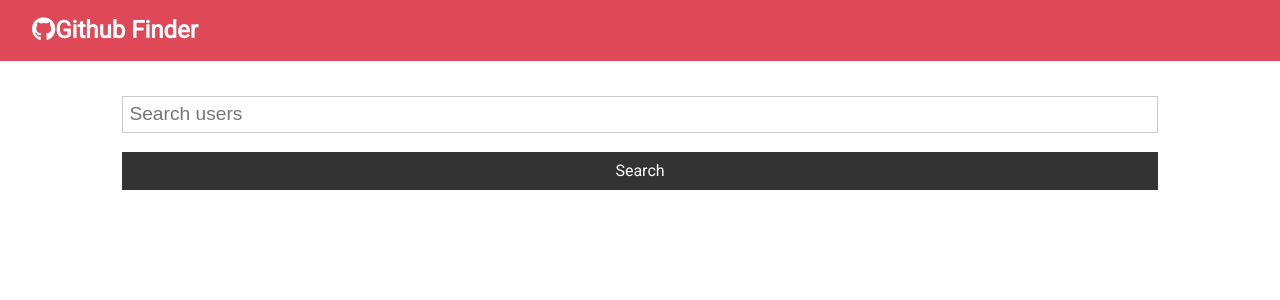
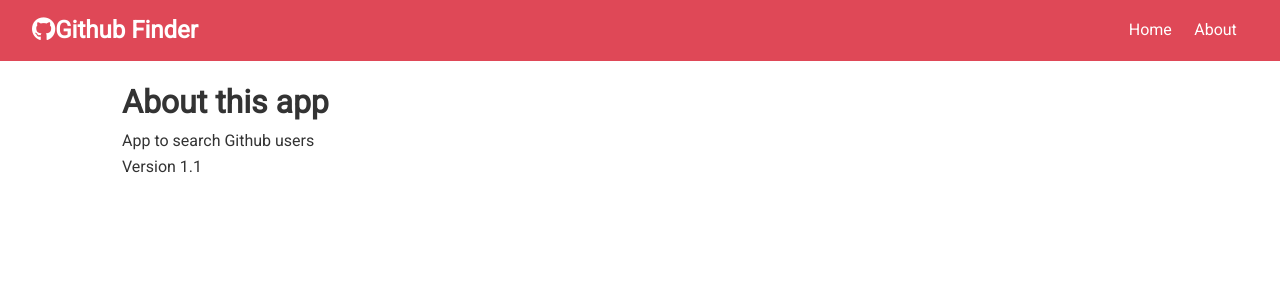
Before and after one commit to jelenastj/github_finder, a React (Create React App) app: page /about in a window 1280 px wide. Shown: the top 300 px of the page. Built offline with nearby package versions, Linux system fonts and the light colour scheme.

Commit message:
added router

```diff
--- a/package.json
+++ b/package.json
@@ -9,6 +9,7 @@
     "axios": "^0.20.0",
     "react": "^16.13.1",
     "react-dom": "^16.13.1",
+    "react-router-dom": "^5.2.0",
     "react-scripts": "3.4.3"
   },
   "scripts": {
--- a/src/App.js
+++ b/src/App.js
@@ -1,10 +1,12 @@
-import React, { Component } from 'react';
+import React, { Component, Fragment } from 'react';
+import { BrowserRouter as Router, Switch, Route } from 'react-router-dom'
 import Navbar from './components/layout/Navbar';
 import Users from './components/users/Users';
 import Search from './components/users/Search';
 import axios from 'axios';
 import './App.css';
 import Alert from './components/layout/Alert'
+import About from './components/pages/About'
 
 class App extends Component {
 
@@ -37,19 +39,23 @@
   }
   // Set Alert
   setAlert = (msg, type) => {
-    this.setState({ alert: { msg: msg, type: type}});
+    this.setState({ alert: { msg: msg, type: type } });
 
-    setTimeout(() => this.setState({alert: null}), 5000)
-
+    setTimeout(() => this.setState({ alert: null }), 5000)
   }
 
   render() {
     const { users, loading } = this.state
     return (
+      <Router>
         <div className="App">
           <Navbar />
           <div className="container">
-          <Alert alert={this.state.alert}/>
+            <Alert
+              alert={this.state.alert} />
+            <Switch>
+              <Route exact path='/' render={props => (
+                <Fragment>
                   <Search
                     searchUsers={this.searchUsers} c
                     clearUsers={this.clearUsers}
@@ -59,9 +65,14 @@
                   <Users
                     loading={loading}
                     users={users} />
+                </Fragment>
+              )} />
+              <Route exact path='/about' component={About}>
+              </Route>
+            </Switch>
           </div>
-
         </div>
+      </Router>
     );
   }
 }
--- a/src/components/layout/Navbar.js
+++ b/src/components/layout/Navbar.js
@@ -1,15 +1,25 @@
 import React from 'react'
 import PropTypes from 'prop-types'
+import { Link } from 'react-router-dom'
 
 
-const Navbar = ({icon, title}) => {
+const Navbar = ({ icon, title }) => {
 
   return (
     <nav className="navbar bg-primary">
       <h1>
         <i className={icon}></i>
         {title}
-      </h1>
+        </h1>
+        <ul>
+          <li>
+            <Link to="/">Home</Link>
+          </li>
+          <li>
+            <Link to="/about">About</Link>
+          </li>
+        </ul>
+
     </nav>
   )
 }
--- /dev/null
+++ b/src/components/pages/About.js
@@ -0,0 +1,14 @@
+import React, { Fragment } from 'react';
+
+const About = () => {
+  return (
+    <div>
+      <Fragment>
+        <h1>About this app</h1>
+        <p>App to search Github users</p>
+        <p>Version 1.1</p>
+      </Fragment>
+    </div>
+  )
+}
+export default About
```
Also changed, not shown: 1 other file (tests, documents, lock files or other folders). Lines whose indentation alone changed are shown as unchanged.
